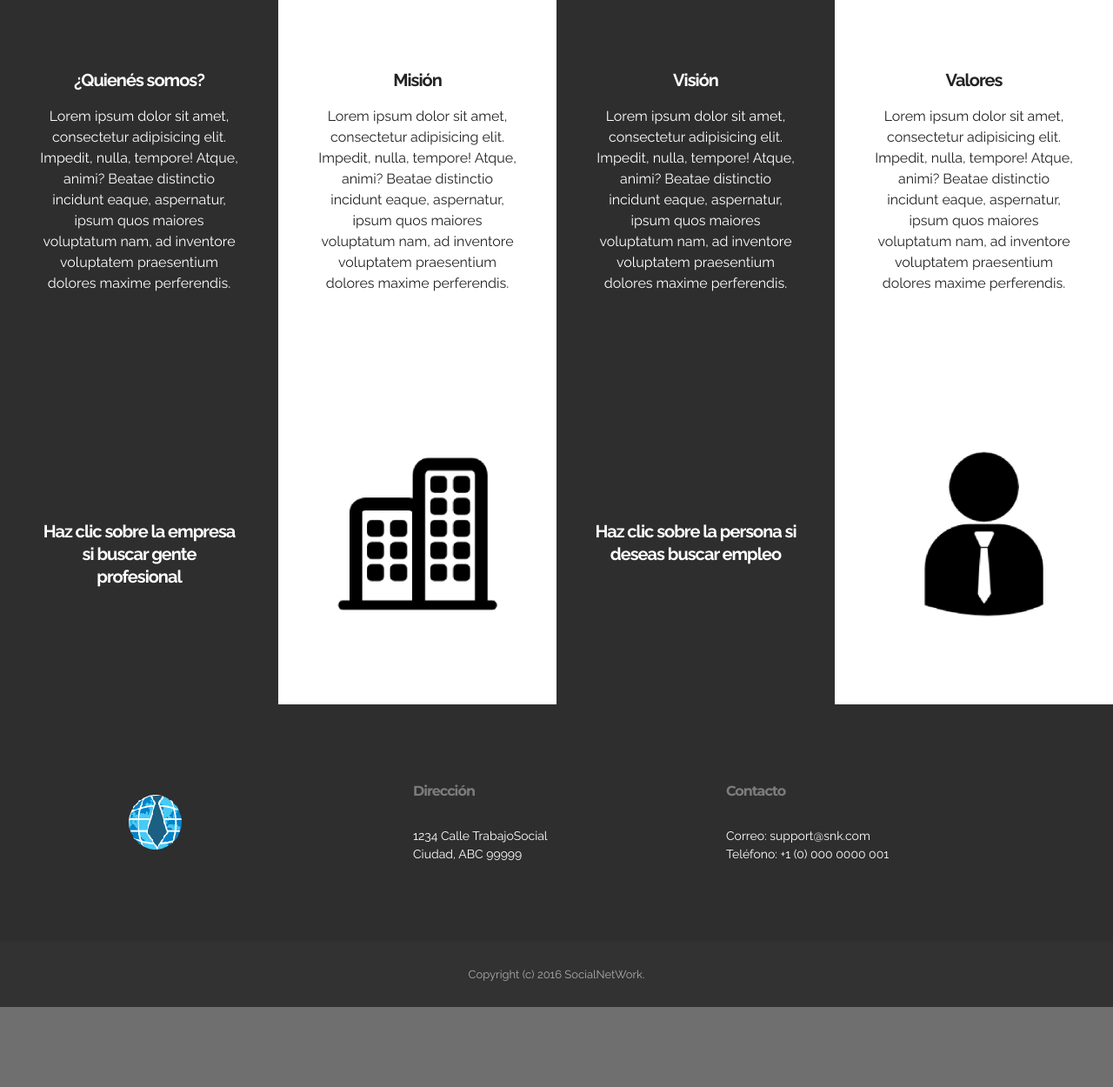
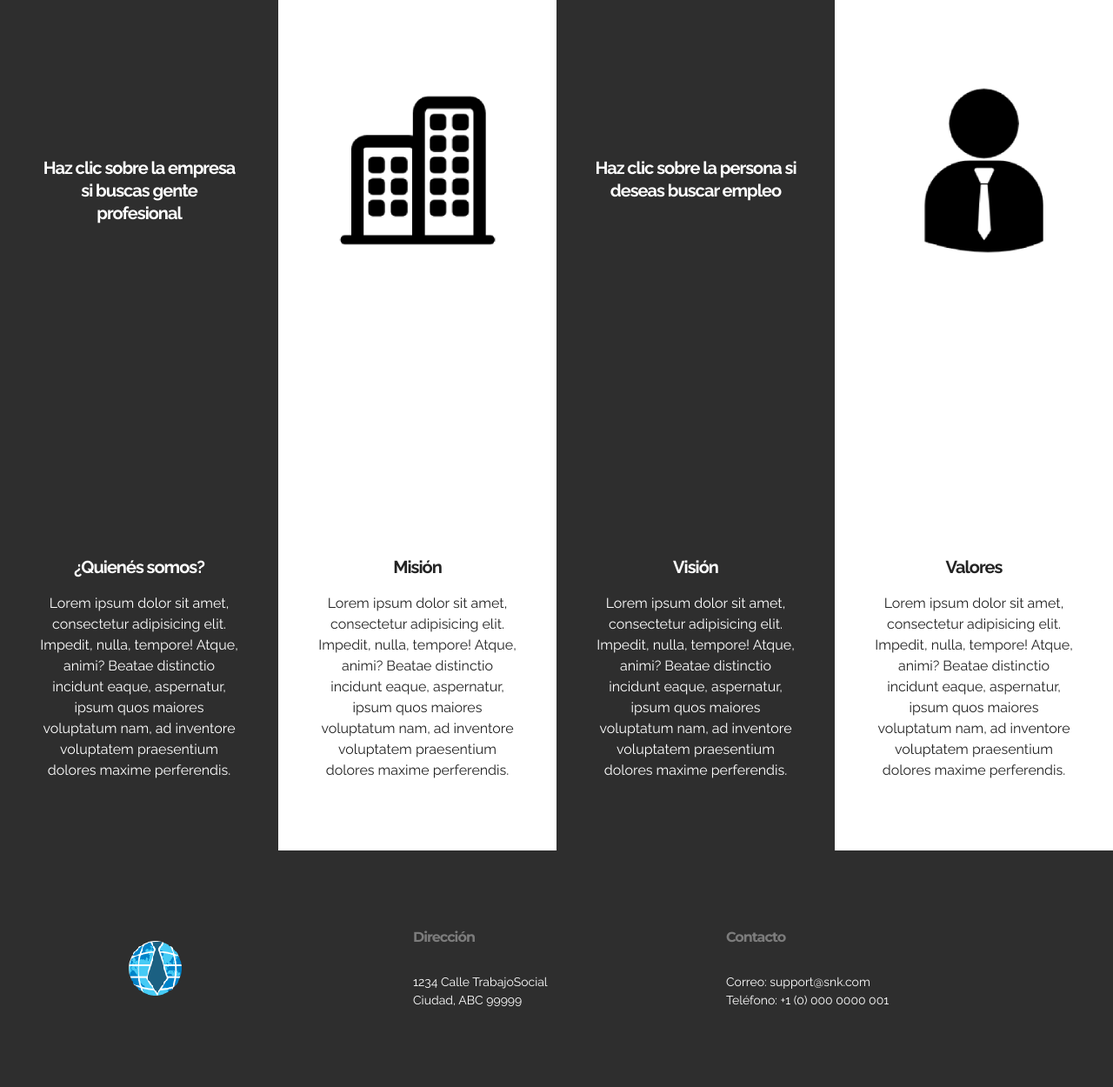
Before and after one commit to luisRodriguez1483/prueba, a PHP site: page /SocialNetWorkV4/ in a window 1280 px wide. Shown: the part 800-2050 px from the top of the page at 87% size. Before the commit the page ends 1958 px from the top, so only its background shows below. Run offline with PHP 8.4, Linux system fonts and the light colour scheme.

Commit message:
Cambios sobre el index

```diff
--- a/core/controller/userSignUpController.js
+++ b/core/controller/userSignUpController.js
@@ -4,6 +4,10 @@ $(document).ready(function(){
     $('#txtNumTel').numeric();
 
 });
+
+$(document).on('click','#li',function(){
+    $('#modal-body').load('');
+})
 
 $(document).on('focus','#txtFechaNac',function(){
      $('#txtFechaNac').datepicker({
--- a/view/index/index.php
+++ b/view/index/index.php
@@ -111,12 +111,59 @@
     </section>
 
     <section class="mbr-cards mbr-section mbr-section-nopadding" id="index-features1-0" style="background-color: rgb(255, 255, 255);">
+        <div class="mbr-cards-row row striped" id="begin">
+            <div class="mbr-cards-col col-xs-3 col-md-3 col-lg-3" style="padding-top: 80px; padding-bottom: 80px;">
+                <div class="container">
+                    <div class="card cart-block">
+                        <div class="card-block">
+                            <span class="card-title">Haz clic sobre la empresa si buscas gente profesional</span>
+                        </div>
+                    </div>
+                </div>
+            </div>
+            <div class="mbr-cards-col col-xs-3 col-md-3 col-lg-3" style="padding-top: 80px; padding-bottom: 80px;">
+                   <div class="card cart-block">
+                       <div class="container">
+                        <div class="card-img">
+                            <a href="?view=signUp&type=1"><img src="assets/images/empresa-600x600-48.png" class="card-img-top" alt="Empresa" id="imgCompany"></a>
+                        </div>
+                    </div>
+                </div>
+            </div>
+            <div class="mbr-cards-row row striped">
+                <div class="mbr-cards-col col-xs-3 col-md-3 col-lg-3" style="padding-top: 80px; padding-bottom: 80px;">
+                    <div class="container">
+                        <div class="card cart-block">
+                            <div class="card-block">
+                                <span class="card-title">Haz clic sobre la persona si deseas buscar empleo</span>
+                            </div>
+                        </div>
+                    </div>
+                </div>
+                <div class="mbr-cards-col col-xs-3 col-md-3 col-lg-3" style="padding-top: 80px; padding-bottom: 80px;">
+                    <div class="container">
+                        <div class="card cart-block">
+                            <div class="card-img">
+                                <a href="?view=signUp&type=2"><img src="assets/images/persona-600x600-10.png" class="card-img-top" alt="Persona" id="imgPerson"></a>
+                            </div>
+                        </div>
+                    </div>
+                </div>
+            </div>
+        </div>
 
         <div class="mbr-cards-row row striped" id="aboutUs">
             <div class="mbr-cards-col col-xs-3 col-md-3 col-lg-3" style="padding-top: 80px; padding-bottom: 80px;">
                 <div class="container">
                     <div class="card cart-block">
                         <div class="card-block">
+                              <br>
+                               <br>
+                               <br>
+                               <br>
+                               <br>
+                               <br>
+                               <br>
                             <span class="card-title">¿Quienés somos?</span>
                             <div class="card-text">
                                 Lorem ipsum dolor sit amet, consectetur adipisicing elit. Impedit, nulla, tempore! Atque, animi? Beatae distinctio incidunt eaque, aspernatur, ipsum quos maiores voluptatum nam, ad inventore voluptatem praesentium dolores maxime perferendis.
@@ -130,6 +177,13 @@
                 <div class="container">
                     <div class="card cart-block">
                         <div class="card-block">
+                           <br>
+                               <br>
+                               <br>
+                               <br>
+                               <br>
+                               <br>
+                               <br>
                             <span class="card-title">Misión</span>
                             <div class="card-text">
                                 Lorem ipsum dolor sit amet, consectetur adipisicing elit. Impedit, nulla, tempore! Atque, animi? Beatae distinctio incidunt eaque, aspernatur, ipsum quos maiores voluptatum nam, ad inventore voluptatem praesentium dolores maxime perferendis.
@@ -143,6 +197,13 @@
                 <div class="container">
                     <div class="card cart-block">
                         <div class="card-block">
+                           <br>
+                               <br>
+                               <br>
+                               <br>
+                               <br>
+                               <br>
+                               <br>
                             <span class="card-title">Visión</span>
                             <div class="card-text">
                                 Lorem ipsum dolor sit amet, consectetur adipisicing elit. Impedit, nulla, tempore! Atque, animi? Beatae distinctio incidunt eaque, aspernatur, ipsum quos maiores voluptatum nam, ad inventore voluptatem praesentium dolores maxime perferendis.
@@ -155,6 +216,13 @@
                 <div class="container">
                     <div class="card cart-block">
                         <div class="card-block">
+                           <br>
+                               <br>
+                               <br>
+                               <br>
+                               <br>
+                               <br>
+                               <br>
                             <span class="card-title">Valores</span>
                             <div class="card-text">
                                 Lorem ipsum dolor sit amet, consectetur adipisicing elit. Impedit, nulla, tempore! Atque, animi? Beatae distinctio incidunt eaque, aspernatur, ipsum quos maiores voluptatum nam, ad inventore voluptatem praesentium dolores maxime perferendis.
@@ -165,51 +233,8 @@
             </div>
         </div>
 
-        <div class="mbr-cards-row row striped" id="begin">
-            <div class="mbr-cards-col col-xs-3 col-md-3 col-lg-3" style="padding-top: 80px; padding-bottom: 80px;">
-                <div class="container">
-                    <div class="card cart-block">
-                        <div class="card-block">
-                            <span class="card-title">Haz clic sobre la empresa si buscar gente profesional</span>
-                        </div>
-                    </div>
-                </div>
-            </div>
-
-            <div class="mbr-cards-col col-xs-3 col-md-3 col-lg-3" style="padding-top: 80px; padding-bottom: 80px;">
-                <div class="container">
-                    <div class="card cart-block">
-                        <div class="card-img">
-                            <a href="?view=signUp&type=2"><img src="assets/images/empresa-600x600-48.png" class="card-img-top" alt="Persona" id="imgPerson"></a>
-                        </div>
-                    </div>
-                </div>
-            </div>
 
 
-            <div class="mbr-cards-row row striped">
-                <div class="mbr-cards-col col-xs-3 col-md-3 col-lg-3" style="padding-top: 80px; padding-bottom: 80px;">
-                    <div class="container">
-                        <div class="card cart-block">
-                            <div class="card-block">
-                                <span class="card-title">Haz clic sobre la persona si deseas buscar empleo</span>
-                            </div>
-                        </div>
-                    </div>
-                </div>
-
-                <div class="mbr-cards-col col-xs-3 col-md-3 col-lg-3" style="padding-top: 80px; padding-bottom: 80px;">
-                    <div class="container">
-                        <div class="card cart-block">
-                            <div class="card-img">
-                                <a href="?view=signUp&type=2"><img src="assets/images/persona-600x600-10.png" class="card-img-top" alt="Persona" id="imgPerson"></a>
-                            </div>
-
-                        </div>
-                    </div>
-                </div>
-            </div>
-        </div>
     </section>
 
 
```
